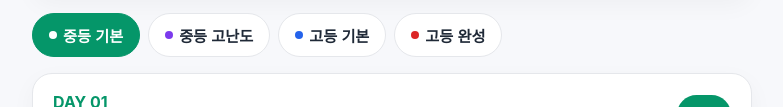
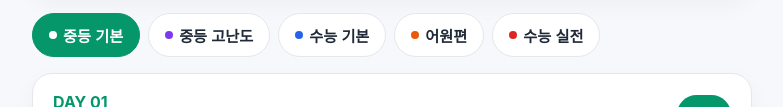
Before and after one commit to younjee1115/vocablinks, a plain HTML site: page index.html in a window 1280 px wide. Shown: the part 216-323 px from the top of the page, without its empty margins (248-1031 px from the left). Drawn offline with Linux system fonts and the light colour scheme.

Commit message:
Update tab names and IDs for educational content

```diff
--- a/index.html
+++ b/index.html
@@ -211,8 +211,8 @@
         }
       },
       {
-        id: 'middle-high',
-        tabName: '중등 고난도',
+        id: 'middle-advanced',
+        tabName: '중등 고난도', // 클래스카드 세트명이 '중등 실력'인 경우 '중등 실력'으로 변경
         title: '능률VOCA 중등 고난도 [2025]',
         baseId: 25381006, // 실제 DAY 01 세트 번호로 변경 필요
         totalDays: 50,
@@ -223,9 +223,9 @@
         }
       },
       {
-        id: 'high-basic',
-        tabName: '고등 기본',
-        title: '능률VOCA 고등 기본 [2025]',
+        id: 'suneung-basic',
+        tabName: '수능 기본',
+        title: '능률VOCA 수능 기본 [2025]',
         baseId: 25381056, // 실제 DAY 01 세트 번호로 변경 필요
         totalDays: 60,
         theme: {
@@ -235,10 +235,22 @@
         }
       },
       {
-        id: 'high-complete',
-        tabName: '고등 완성',
-        title: '능률VOCA 고등 완성 [2025]',
+        id: 'etymology',
+        tabName: '어원편',
+        title: '능률VOCA 어원편 [2025]',
         baseId: 25381116, // 실제 DAY 01 세트 번호로 변경 필요
+        totalDays: 60,
+        theme: {
+          accent: '#ea580c',      // 탠저린 오렌지
+          hover: '#c2410c',
+          soft: '#fff7ed'
+        }
+      },
+      {
+        id: 'suneung-advanced',
+        tabName: '수능 실전',
+        title: '능률VOCA 수능 실전 [2025]',
+        baseId: 25381176, // 실제 DAY 01 세트 번호로 변경 필요
         totalDays: 60,
         theme: {
           accent: '#dc2626',      // 크림슨 레드
```
